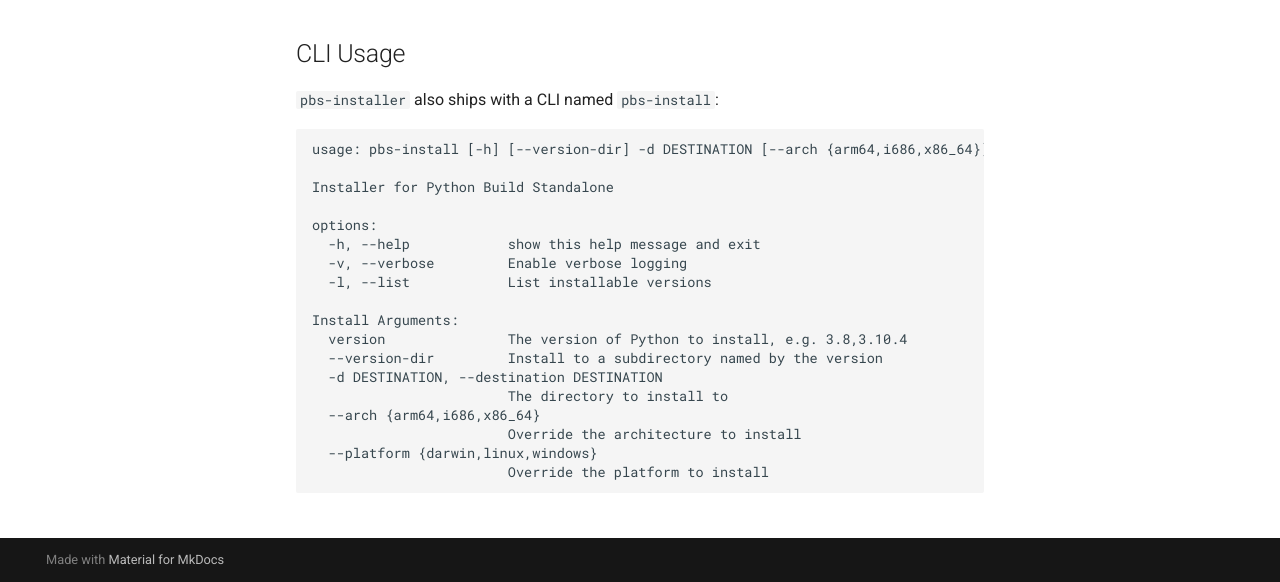
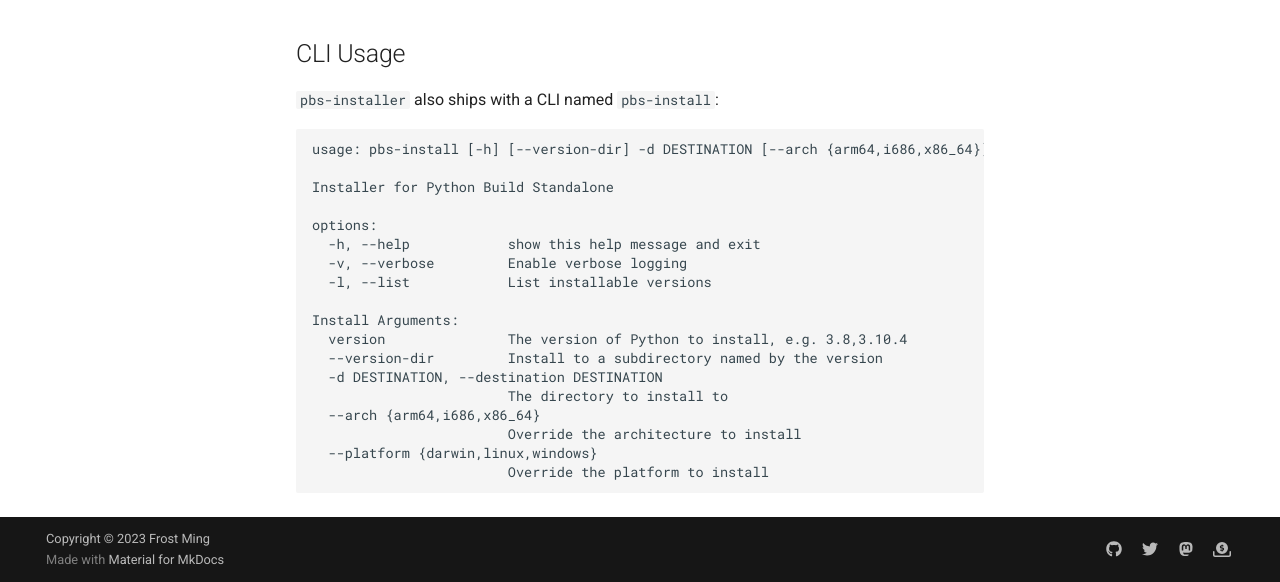
Before and after one commit to frostming/pbs-installer, an MkDocs documentation site: the page built from docs/index.md, in a window 1280 px wide and 1252 px high, cut to the strip 670-1252 px from the top of the window. Built offline with MkDocs 1.6.1 and Material for MkDocs 9.7.7, drawn with Linux system fonts in a browser that asks for light colours; comment, search, counter and statistics services are not loaded.

Commit message:
doc: add footer and repo url
Signed-off-by: Frost Ming <me@frostming.com>

```diff
--- a/mkdocs.yml
+++ b/mkdocs.yml
@@ -1,4 +1,7 @@
 site_name: pbs-installer
+
+repo_url: https://github.com/frostming/pbs-installer
+
 
 theme:
   name: material
@@ -10,5 +13,20 @@
 nav:
   - Home: index.md
 
+extra:
+  social:
+    - icon: fontawesome/brands/github
+      link: https://github.com/frostming
+    - icon: fontawesome/brands/twitter
+      link: https://twitter.com/frostming90
+    - icon: fontawesome/brands/mastodon
+      link: https://mas.to/@frostming
+    - icon: fontawesome/solid/circle-dollar-to-slot
+      link: https://github.com/sponsors/frostming
+  chatbot:
+    url: https://2prxfnwkygf4vexczrbpcq.streamlit.app/?embed=true
+
+copyright: Copyright &copy; 2023 <a href="https://frostming.com">Frost Ming</a>
+
 watch:
   - src/
```
